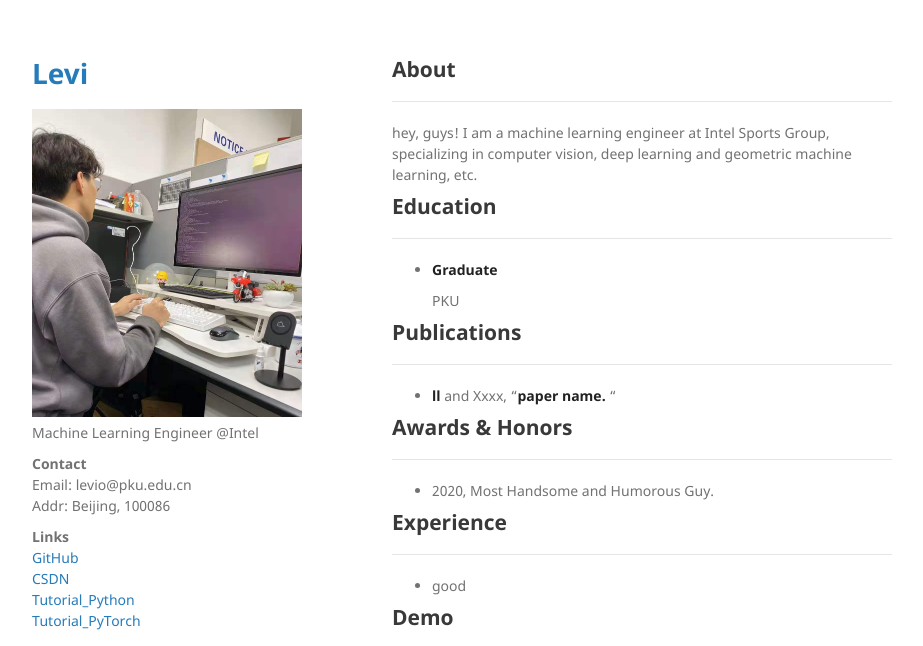
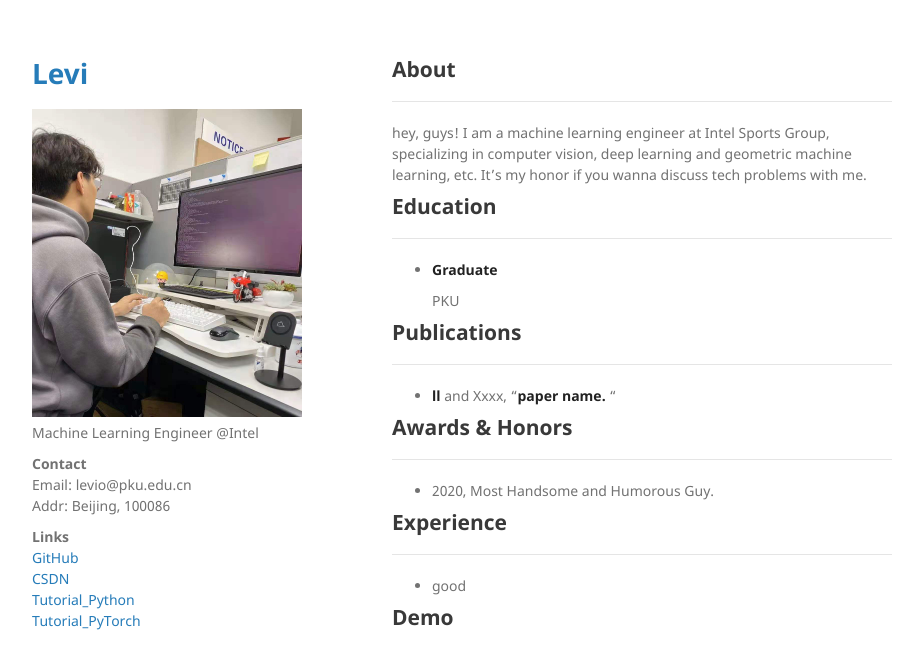
Before and after one commit to leviome/leviome.github.io, a Jekyll site: the page built from index.md, in a window 1280 px wide, cut to the strip 0-646 px from the top of the page. Shown: the whole strip, without its empty margins (178-1101 px from the left). Built offline with Jekyll 4.4.1, drawn with Linux system fonts in a browser that asks for light colours; our own code applies the rules of GitHub Pages for plain Markdown files.

Commit message:
modify info

```diff
--- a/index.md
+++ b/index.md
@@ -1,6 +1,6 @@
 ## About
 ---
-hey, guys! I am a machine learning engineer at Intel Sports Group, specializing in computer vision, deep learning and geometric machine learning, etc.
+hey, guys! I am a machine learning engineer at Intel Sports Group, specializing in computer vision, deep learning and geometric machine learning, etc. It's my honor if you wanna discuss tech problems with me.
 
 ## Education
 
```
